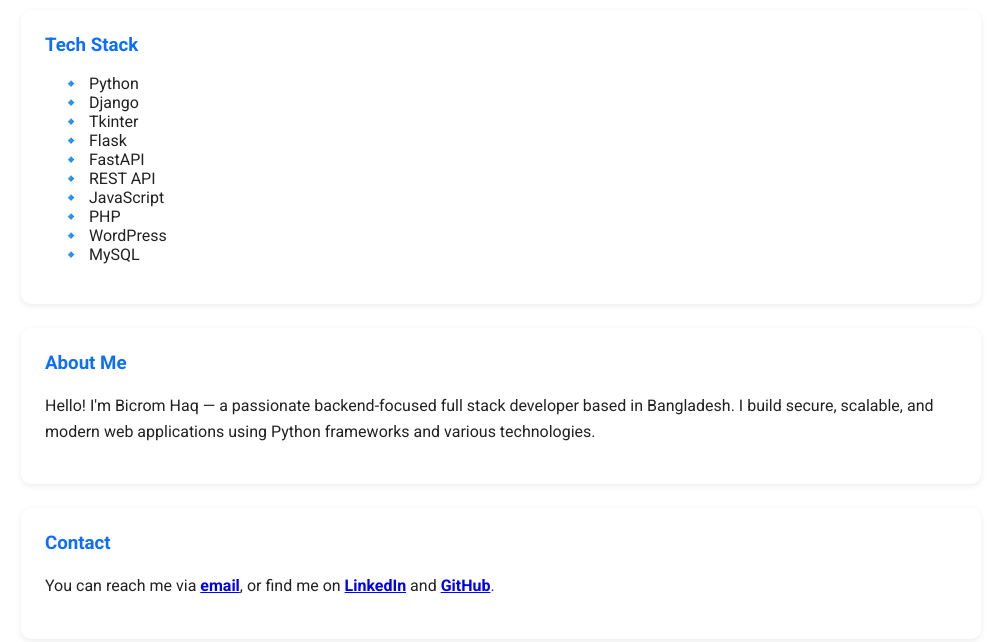
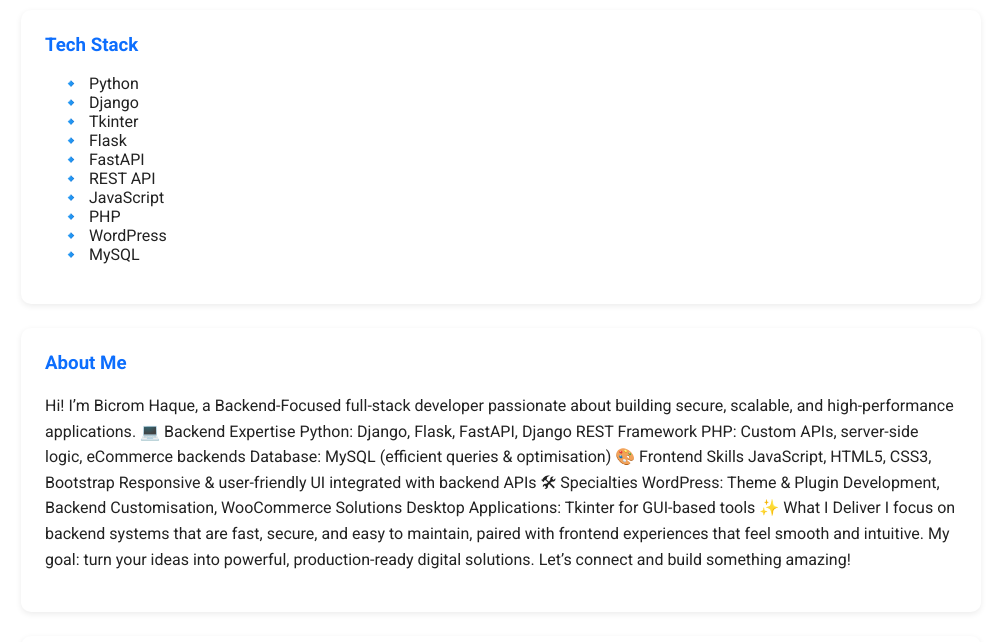
Before and after one commit to mdaktarujjaman/portfolio, a plain HTML site: page index.html in a window 1280 px wide. Shown: the part 158-800 px from the top of the page, without its empty margins (139-1140 px from the left). Drawn offline with Linux system fonts and the light colour scheme.

Commit message:
index.html

```diff
--- a/index.html
+++ b/index.html
@@ -32,7 +32,32 @@
 
     <section>
       <h3>About Me</h3>
-      <p>Hello! I'm Bicrom Haq — a passionate backend-focused full stack developer based in Bangladesh. I build secure, scalable, and modern web applications using Python frameworks and various technologies.</p>
+      <p>Hi! I’m Bicrom Haque, a Backend-Focused full-stack developer passionate about building secure, scalable, and high-performance applications.
+
+💻 Backend Expertise
+
+Python: Django, Flask, FastAPI, Django REST Framework
+
+PHP: Custom APIs, server-side logic, eCommerce backends
+
+Database: MySQL (efficient queries & optimisation)
+
+🎨 Frontend Skills
+
+JavaScript, HTML5, CSS3, Bootstrap
+
+Responsive & user-friendly UI integrated with backend APIs
+
+🛠 Specialties
+
+WordPress: Theme & Plugin Development, Backend Customisation, WooCommerce Solutions
+
+Desktop Applications: Tkinter for GUI-based tools
+
+✨ What I Deliver
+I focus on backend systems that are fast, secure, and easy to maintain, paired with frontend experiences that feel smooth and intuitive. My goal: turn your ideas into powerful, production-ready digital solutions.
+
+Let’s connect and build something amazing!</p>
     </section>
 
     <section>
```
